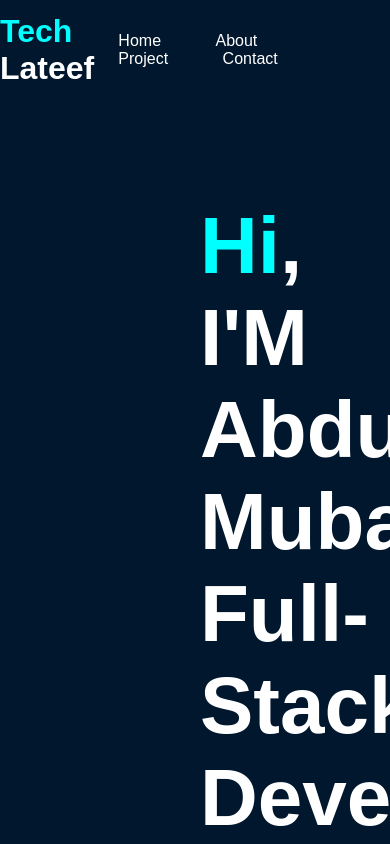
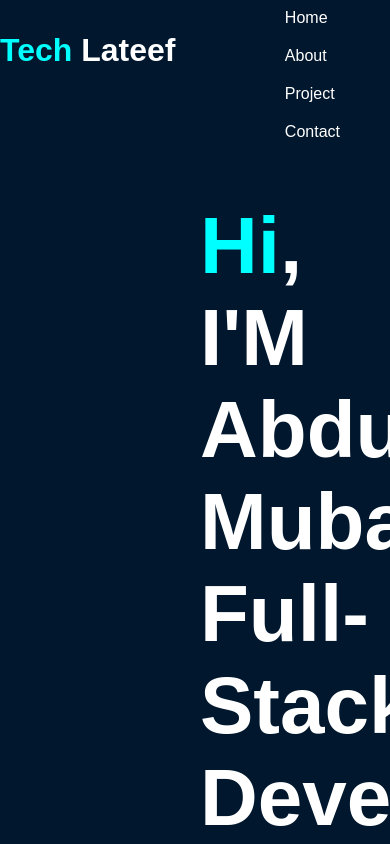
Before and after one commit to TechLateef/my-portfolio-, a plain HTML site: page index.html in a window 390 px wide. Shown: the top 844 px of the page. Drawn offline with Linux system fonts and the light colour scheme.

Commit message:
updating media query

```diff
--- a/styles.css
+++ b/styles.css
@@ -15,10 +15,6 @@
   position: fixed;
   top: 0;
 
-}
-.top-bar > h1{
-  position: relative;
-  opacity: 2;
 }
 
 nav a:hover{
@@ -132,7 +128,7 @@ background-color: aqua;
   opacity: 0.9;
 }
 
-@media (max-width:900px){
+@media (max-width:600px){
   .skills-contents{
     display: grid;
     grid-template-columns: auto auto auto;
@@ -143,4 +139,10 @@ background-color: aqua;
     grid-template-columns: auto auto auto;
    gap: 20px;
   }
+  nav{
+    display: flex;
+    flex-direction: column;
+    margin-top: 50px;
+    gap: 20px;
+  }
 }
```
